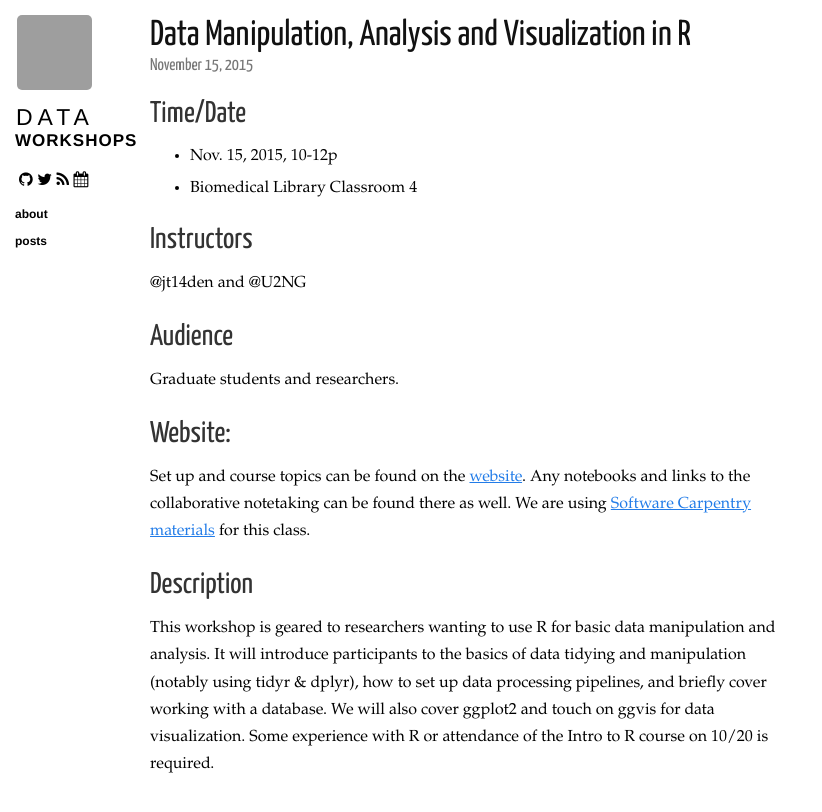
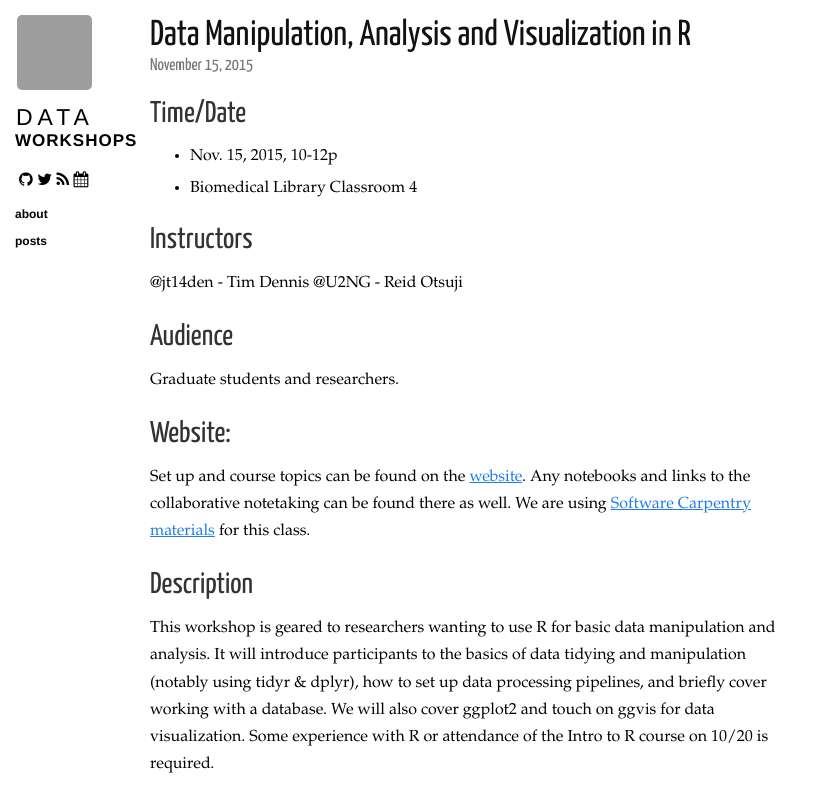
Before and after one commit to ucsdlib/workshops, a Jekyll site: the page built from _posts/2015-11-15-data-manipulation-R.markdown, in a window 1280 px wide, cut to the strip 0-812 px from the top of the page. Shown: the whole strip, without its empty margins (0-822 px from the left). Built offline with Jekyll 4.4.1, drawn with Linux system fonts in a browser that asks for light colours; nearby versions of some CDN libraries; Markdown is read by kramdown in place of the engine named in the settings; grey boxes are pictures that could not be loaded.

Commit message:
adding mentions

```diff
--- a/_posts/2015-11-15-data-manipulation-R.markdown
+++ b/_posts/2015-11-15-data-manipulation-R.markdown
@@ -11,7 +11,8 @@ category: posts
 
 ## Instructors
 
-@jt14den and @U2NG
+@jt14den - Tim Dennis
+@U2NG - Reid Otsuji
 
 ## Audience
 
```
